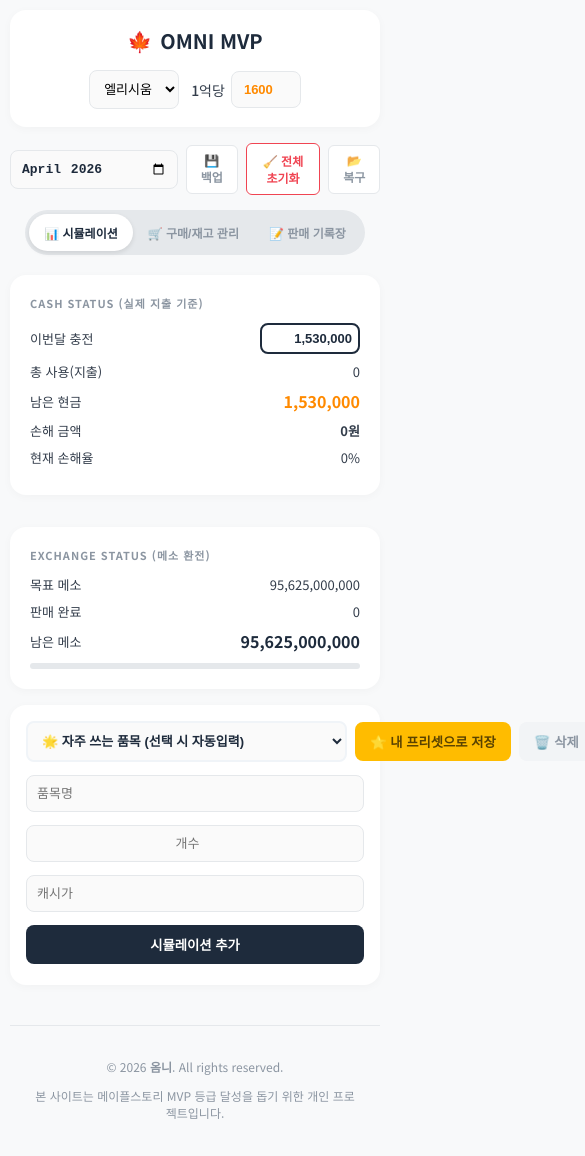
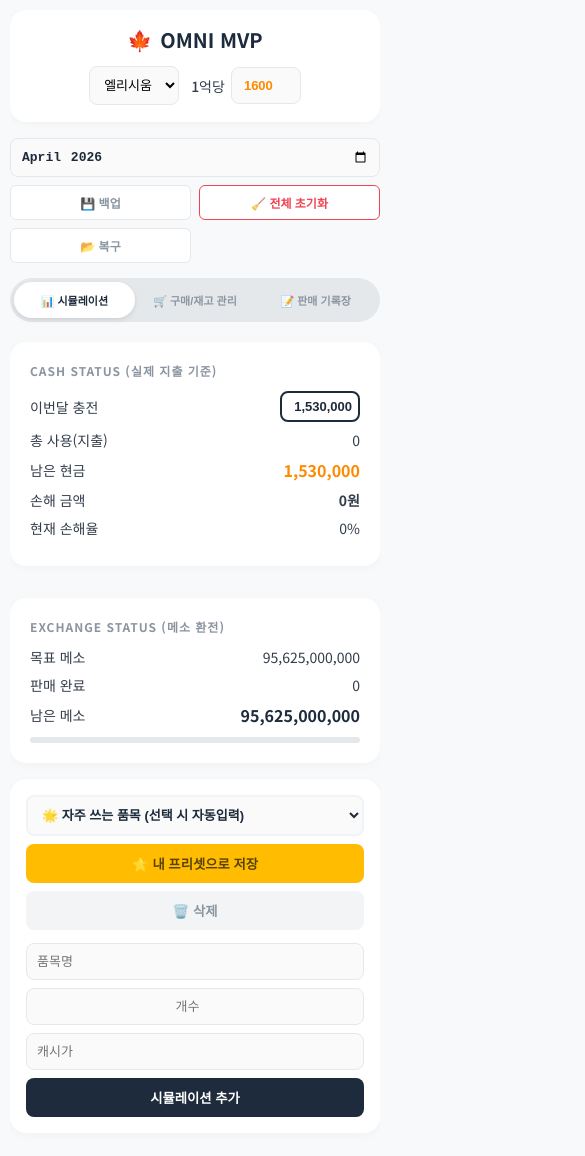
Before and after one commit to omnire/Maple_MVP_Calc, a plain HTML site: page index.html in a window 390 px wide. Shown: the top 1156 px of the page, 585 px wide, since content can reach past the window. Drawn offline with Linux system fonts and the light colour scheme.

Commit message:
Update Style.css

```diff
--- a/Style.css
+++ b/Style.css
@@ -77,48 +77,71 @@ tr:hover td { background: var(--navy-light); }
 .del-btn:hover { background: #e5e8eb; color: var(--navy); }
 .sell-btn { background: #3182f6 !important; color: white !important; }
 
-/* ================= [📱 모바일 반응형 레이아웃] ================= */
+/* ================= [📱 모바일 반응형 최종 최적화] ================= */
 @media (max-width: 768px) {
-    body { padding: 10px; }
+    body { padding: 10px; overflow-x: hidden; } /* 가로 스크롤 방지 */
 
-    /* 대시보드 2열 -> 1열로 변경 */
+    .container { width: 100%; overflow-x: hidden; }
+
+    /* 상단 헤더: 로고와 설정을 깔끔하게 */
+    .main-header {
+        flex-direction: column;
+        gap: 12px;
+        padding: 15px;
+    }
+
+    /* 툴바 버튼 정렬: 2개씩 예쁘게 배치하거나 줄바꿈 허용 */
+    .toolbar {
+        display: grid;
+        grid-template-columns: 1fr 1fr; /* 2열로 배치 */
+        gap: 8px;
+        justify-content: stretch;
+    }
+    .toolbar .util-input { grid-column: span 2; width: 100%; } /* 날짜 선택은 길게 */
+    .toolbar .util-btn { width: 100%; margin: 0; } /* 버튼들 꽉 차게 */
+
+    /* 탭 메뉴: 글자 줄어들지 않게 스크롤 허용 */
+    .pill-tabs {
+        width: 100%;
+        display: flex;
+        justify-content: space-around;
+    }
+    .tab-btn {
+        padding: 10px 5px;
+        flex: 1;
+        font-size: 11px;
+        white-space: nowrap; /* 글자 줄바꿈 방지 */
+    }
+
+    /* 대시보드 카드 1열로 */
     .dashboard-grid {
         grid-template-columns: 1fr;
     }
 
-    /* 상단 헤더 정렬 */
-    .main-header {
+    /* 입력 박스: 모든 요소가 꽉 차게 */
+    .add-box {
         flex-direction: column;
-        gap: 15px;
-        text-align: center;
+        gap: 8px;
+    }
+    .preset-container {
+        flex-direction: column;
+    }
+    .preset-select, .preset-save-btn, .preset-del-btn, .add-box input, .action-btn {
+        width: 100% !important;
+        margin: 0 !important;
     }
 
-    /* 탭 메뉴 글자 크기 조정 */
-    .tab-btn {
-        padding: 10px 15px;
-        font-size: 12px;
+    /* 표 삐져나옴 방지: 가로 스크롤 카드 내부에서만 발생하도록 */
+    .table-card {
+        width: 100%;
+        overflow-x: auto;
+        -webkit-overflow-scrolling: touch;
+        border: 1px solid var(--border);
     }
 
-    /* 입력 박스들 1열로 나열 */
-    .add-box {
-        flex-direction: column;
-        align-items: stretch;
-    }
-    .add-box input, .add-box .sm-input, .add-box .action-btn {
-        width: 100% !important;
-        margin-bottom: 5px;
+    table {
+        min-width: 500px; /* 표의 최소 크기 유지 */
     }
 
-    /* ⚠️ 테이블 모바일 스크롤 (표가 잘리지 않게) */
-    .table-card {
-        overflow-x: auto;
-        -webkit-overflow-scrolling: touch;
-    }
-    table {
-        min-width: 600px; /* 표가 너무 찌그러지지 않게 최소 너비 고정 */
-    }
-
-    /* 텍스트 크기 미세 조정 */
-    .stat-row { font-size: 13px; }
-    .stat-title { font-size: 11px; }
+    .stat-row input { width: 80px; }
 }
```
